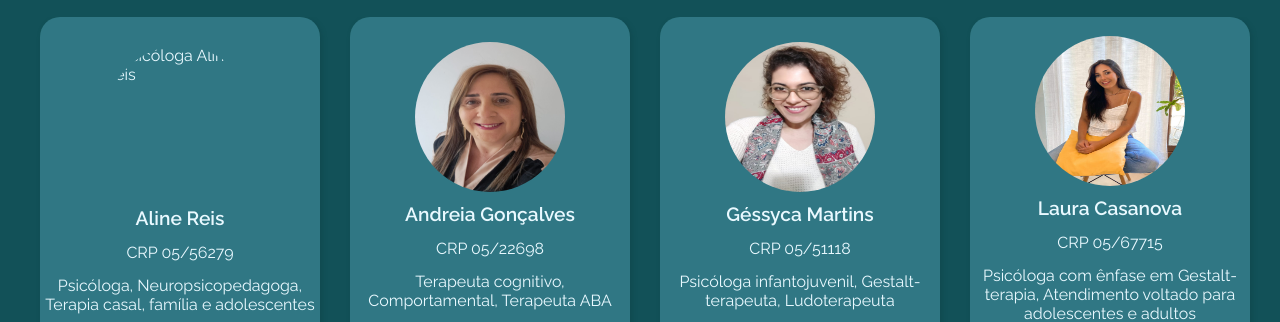
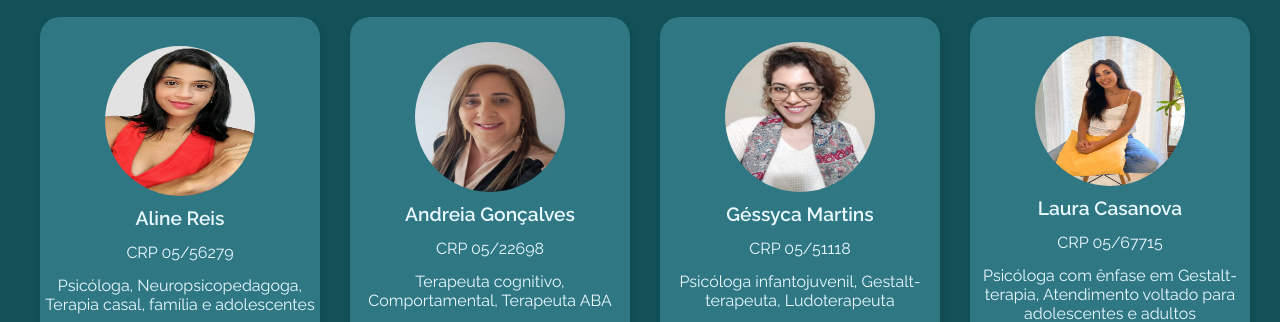
Before and after one commit to PsicoterapiaTear/PsicoterapiaTear.github.io, a plain HTML site: page index.html in a window 1280 px wide. Shown: the part 320-642 px from the top of the page. Drawn offline with Linux system fonts and the light colour scheme.

Commit message:
Update index.html

```diff
--- a/index.html
+++ b/index.html
@@ -18,7 +18,7 @@
     </div>
     <div class="container">
         <div class="card">
-            <img src="./img/Aline.png" alt="Psicóloga Aline Reis">
+            <img src="Aline.png" alt="Psicóloga Aline Reis">
             <p class="text name">Aline Reis</p>
             <p class="text">CRP 05/56279</p>
             <p class="text">Psicóloga, Neuropsicopedagoga, Terapia casal, família e adolescentes</p>
```
